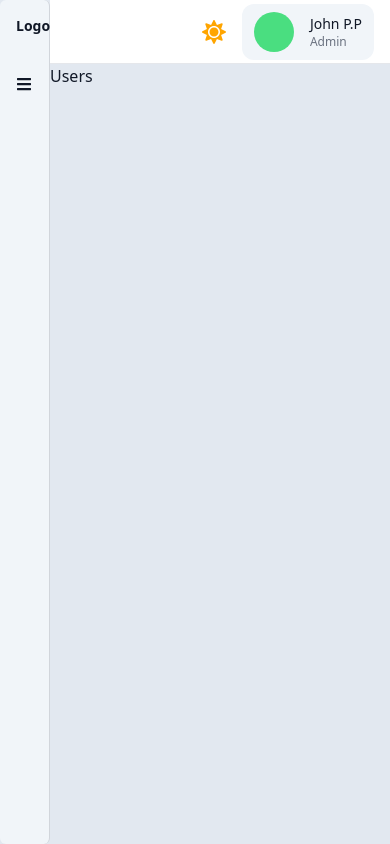
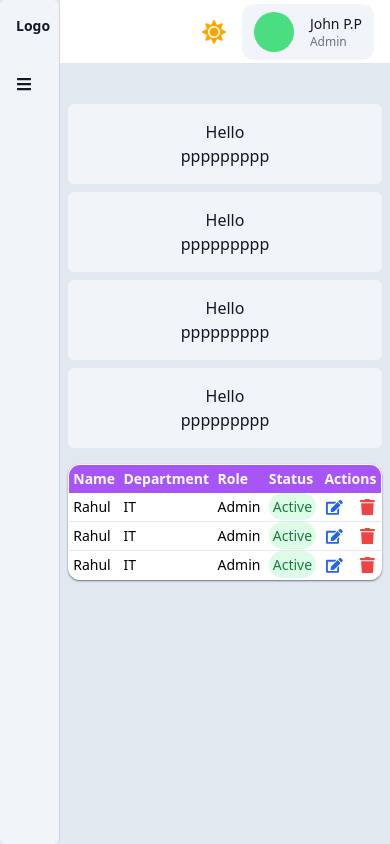
Before and after one commit to suhailmsd/manageflow-dashboard, a React (Vite) app: page /app/dashboard/users in a window 390 px wide. Built offline with nearby package versions, Linux system fonts and the light colour scheme.

Commit message:
Create table for users listing with responsive mobile friendly design

```diff
--- a/src/Components/Header/ThemeToggle.jsx
+++ b/src/Components/Header/ThemeToggle.jsx
@@ -38,7 +38,7 @@ export default function ThemeToggle() {
         {/* <button onClick={themeChangeSet} className={`mr-2 h-8 w-16 bg-gray-500 rounded-full p-1 ${theme ? 'bg-blue-600' : 'bg-gray-500'}`}>
             <div className={`h-6 w-6 bg-slate-200 rounded-full transition duration-200 ${theme ? 'translate-x-8' : 'translate-x-0'}`}></div></button>       */}
 
-            <button onClick={themeChangeSet} className="text-2xl">{theme ? <FaMoon color="white" /> : <FaSun color="orange" />}</button>
+            <button onClick={themeChangeSet} className="text-2xl">{theme ? <FaMoon color="blue" /> : <FaSun color="orange" />}</button>
     </>
   )
 }
--- a/src/Components/Sidebar/NavButton.jsx
+++ b/src/Components/Sidebar/NavButton.jsx
@@ -1,7 +1,7 @@
 
 export default function NavButton({buttonIcon, buttonName}) {
   return (
-        <button className="flex items-center gap-3 m-2 bg-blue-500 hover:bg-blue-600 text-gray-900 font-semibold dark:bg-blue-600 dark:text-slate-100 dark:hover:text-white dark:hover:bg-blue-700  w-full p-2 rounded-md group transition duration-100">
+        <button className="flex items-center gap-3 m-2 bg-blue-500 hover:bg-blue-600 text-gray-900 font-semibold dark:bg-blue-600 dark:text-slate-100 dark:hover:text-white dark:hover:bg-blue-700  w-full p-2 rounded-md group transition duration-100 mx-auto max-[500px]:text-sm">
             <div className="group-hover:translate-x-1 transition duration-300">{buttonIcon}</div>
             <span className="">{buttonName}</span>
         </button>
--- a/src/Components/Sidebar/SideBar.jsx
+++ b/src/Components/Sidebar/SideBar.jsx
@@ -12,8 +12,14 @@ export default function SideBar({getSideBarOpen, setGetSideBarOpen}) {
   return (
     <aside className='[grid-area:sidebar] bg-slate-100 text-gray-900  dark:bg-gray-900 dark:text-white rounded-md border-r border-gray-300 dark:border-gray-700 p-4'>
       <div className="mb-10 text-2xl font-bold max-[500px]:text-sm">Logo</div>
-      <button onClick={handleMenuBar} className="hidden max-[500px]:block"><FaBars /></button>
-      <div className={`space-y-2 ${getSideBarOpen ? 'max-[500px]:block' : 'max-[500px]:hidden'} `}>
+
+      {/* menu bar is hidden until width becomes lesser than 500px */}
+
+      <button onClick={handleMenuBar} className="hidden max-[500px]:block mb-10"><FaBars /></button>
+
+      {/* if click menubar getSideBarOpen value will be true, if true and if width is lesser than 500px then navigation button will be visible */}
+
+      <div className={`space-y-2 text-normal ${getSideBarOpen ? 'max-[500px]:block' : 'max-[500px]:hidden'} max-sm:text-md max-md:text-md`}>
         <NavButton buttonIcon={<FaThLarge/>} buttonName={'Dashboard'} />
         <NavButton buttonIcon={<FaUsers />} buttonName={'Users'} />
         <NavButton buttonIcon={<FaChartBar />} buttonName={'Analytics'} />
--- /dev/null
+++ b/src/Components/UserDetails/UserDetails.jsx
@@ -0,0 +1,33 @@
+import UserTable from './UserTable'
+
+export default function UserDetails() {
+
+  const cardStyle = 'bg-slate-100 text-gray-900 p-4 rounded-md text-center w-48 max-[500px]:w-full'
+
+  return (
+    <main className="w-[95%] mx-auto mt-10">
+      <div className="flex gap-2 max-[500px]:flex-wrap">
+       <div className={cardStyle}>
+          <h1>Hello</h1>
+          <p>ppppppppp</p>
+        </div>
+         <div className={cardStyle}>
+          <h1>Hello</h1>
+          <p>ppppppppp</p>
+        </div>
+         <div className={cardStyle}>
+          <h1>Hello</h1>
+          <p>ppppppppp</p>
+        </div>
+         <div className={cardStyle}>
+          <h1>Hello</h1>
+          <p>ppppppppp</p>
+        </div>
+
+        </div>
+
+          <UserTable />
+
+    </main>
+  )
+}
--- /dev/null
+++ b/src/Components/UserDetails/UserTable.jsx
@@ -0,0 +1,86 @@
+import React from 'react'
+import { FaEdit, FaTrash } from 'react-icons/fa';
+
+export default function UserTable() {
+
+  const tableStyle = 'w-full mx-auto border border-gray-200 bg-white text-black rounded-xl max-[380px]:rounded-lg max-[380px]:border-none overflow-hidden shadow-sm shadow-gray-500'
+
+  return (
+   <div className='p-4 max-[500px]:p-0 max-[500px]:mt-4 max-[380px]:overflow-x-scroll'>
+    <table className={tableStyle}>
+      <thead className='bg-purple-500 text-white'>
+      <tr>
+          <th className='table-head-cell'>Name</th>
+          <th className='table-head-cell'>Department</th>
+          <th className='table-head-cell'>Role</th>
+          <th className='table-head-cell'>Status</th>
+          <th className='table-head-cell'>Actions</th>
+      </tr>
+      </thead>
+      <tbody>
+
+    <tr className='border-b hover:bg-gray-50 transition'>
+          <td className='table-body-cell'>Rahul</td>
+          <td className='table-body-cell'>IT</td>
+          <td className='table-body-cell'>Admin</td>
+          <td className='table-body-cell'>
+            <span className='bg-green-100 text-green-700 rounded-full px-3 py-1 max-[500px]:p-1'
+            >Active</span>
+          </td>
+
+          <td className= 'table-body-cell'>
+            <div className='flex justify-center gap-4'>
+              <button title="Edit" className='text-blue-600 hover:text-blue-900 transition'>
+        <FaEdit size="1.2em" />
+      </button>
+      <button title="Delete" className='text-red-500 hover:text-red-700 transition'>
+        <FaTrash size="1.2em" />
+      </button>
+            </div>
+          </td>
+      </tr>
+ <tr className='border-b hover:bg-gray-50 transition'>
+          <td className='table-body-cell'>Rahul</td>
+          <td className='table-body-cell'>IT</td>
+          <td className='table-body-cell'>Admin</td>
+          <td className='table-body-cell'>
+            <span className='bg-green-100 text-green-700 rounded-full px-3 py-1 max-[500px]:p-1'>Active</span>
+          </td>
+
+          <td className= 'table-body-cell'>
+            <div className='flex justify-center gap-4'>
+              <button title="Edit" className='text-blue-600 hover:text-blue-900 transition'>
+        <FaEdit size="1.2em" />
+      </button>
+      <button title="Delete" className='text-red-500 hover:text-red-700 transition'>
+        <FaTrash size="1.2em" />
+      </button>
+            </div>
+          </td>
+      </tr>
+
+       <tr className='border-b hover:bg-gray-50 transition'>
+          <td className='table-body-cell'>Rahul</td>
+          <td className='table-body-cell'>IT</td>
+          <td className='table-body-cell'>Admin</td>
+          <td className='table-body-cell'>
+            <span className='bg-green-100 text-green-700 rounded-full px-3 py-1 max-[500px]:p-1'>Active</span>
+          </td>
+
+          <td className= 'table-body-cell'>
+            <div className='flex justify-center gap-4'>
+              <button title="Edit" className='text-blue-600 hover:text-blue-900 transition'>
+        <FaEdit size="1.2em" />
+      </button>
+      <button title="Delete" className='text-red-500 hover:text-red-700 transition'>
+        <FaTrash size="1.2em" />
+      </button>
+            </div>
+          </td>
+      </tr>
+
+      </tbody>
+    </table>
+   </div>
+  )
+}
--- a/src/Pages/Layout.jsx
+++ b/src/Pages/Layout.jsx
@@ -9,6 +9,7 @@ export default function Layout() {
   const {theme} = useContext(ThemeContext)
 
   const [getSideBarOpen, setGetSideBarOpen] = useState(false);
+  const layoutStyle = `min-h-screen bg-slate-200 dark:bg-gray-800 text-gray-900 dark:text-white grid [grid-template-areas:'sidebar_header''sidebar_main'] grid-rows-[64px_1fr] grid-cols-[300px_1fr] ${getSideBarOpen ? 'max-[500px]:grid-cols-[250px_1fr]' : 'max-[500px]:grid-cols-[60px_1fr]'} transition-all duration-300 max-sm:grid-cols-[180px_1fr] max-md:grid-cols-[220px_1fr] max-[380px]:overflow-x-hidden`
 
   useEffect(()=>{
     if(theme){
@@ -20,7 +21,10 @@ export default function Layout() {
 
 
   return (
-    <div className={`min-h-screen bg-slate-200 dark:bg-gray-800 text-gray-900 dark:text-white grid [grid-template-areas:'sidebar_header''sidebar_main'] grid-rows-[64px_1fr] grid-cols-[300px_1fr] ${getSideBarOpen ? 'max-[500px]:grid-cols-[250px_1fr]' : 'max-[500px]:grid-cols-[50px_1fr]'} transition-all duration-300`}>
+
+    //Design of header and sidebar applies here, sidebar menu bar - nav width controlling
+
+    <div className={layoutStyle}>
         <Header />
         <SideBar getSideBarOpen={getSideBarOpen} setGetSideBarOpen={setGetSideBarOpen}/>
         <Outlet />
--- a/src/Pages/Users.jsx
+++ b/src/Pages/Users.jsx
@@ -1,7 +1,10 @@
 import React from 'react'
+import UserDetails from '../Components/UserDetails/UserDetails'
 
 export default function Users() {
   return (
-    <div>Users</div>
+    <div>
+      <UserDetails />
+    </div>
   )
 }
--- a/src/index.css
+++ b/src/index.css
@@ -1,3 +1,12 @@
 @tailwind base;
 @tailwind components;
 @tailwind utilities;
+
+
+.table-head-cell{
+    @apply text-left px-6 py-2 max-[500px]:p-1 text-sm max-[380px]:px-1 max-[380px]:text-[10px]
+}
+
+.table-body-cell{
+    @apply px-6 py-3 max-[500px]:p-1 text-sm max-[380px]:px-1 max-[380px]:text-[9px]
+}
```
